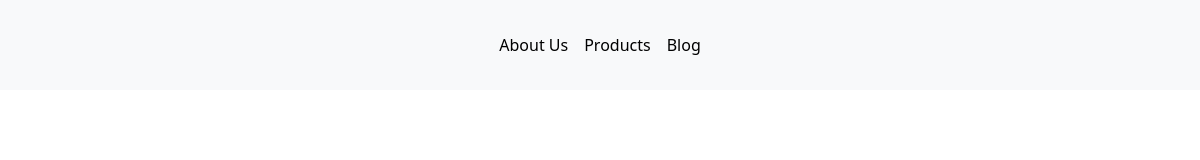
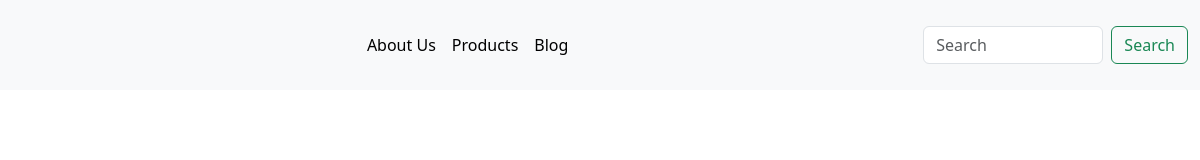
Before and after one commit to TranquilAura/static-webpage, a plain HTML site: page index.html in a window 1280 px wide. Shown: the full height of the page, 80-1280 px from the left. Drawn offline with nearby package versions, Linux system fonts and the light colour scheme.

Commit message:
search form uncommented

```diff
--- a/index.html
+++ b/index.html
@@ -42,8 +42,8 @@
                     </ul>
                 </div>
                 <form class="d-flex" role="search">
-                    <!-- <input class="form-control me-2" type="search" placeholder="Search" aria-label="Search">
-                    <button class="btn btn-outline-success" type="submit">Search</button> -->
+                    <input class="form-control me-2" type="search" placeholder="Search" aria-label="Search">
+                    <button class="btn btn-outline-success" type="submit">Search</button>
                 </form>
             </div>
         </div>
```
